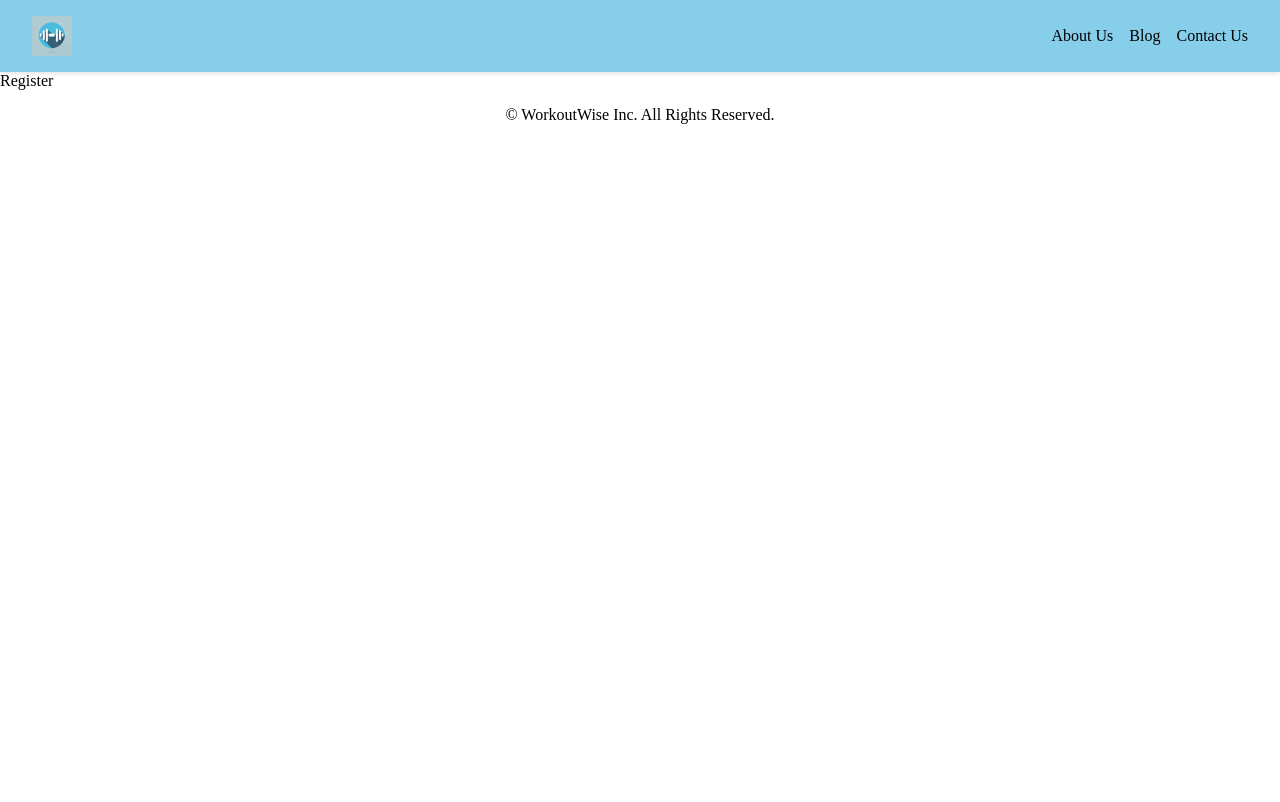
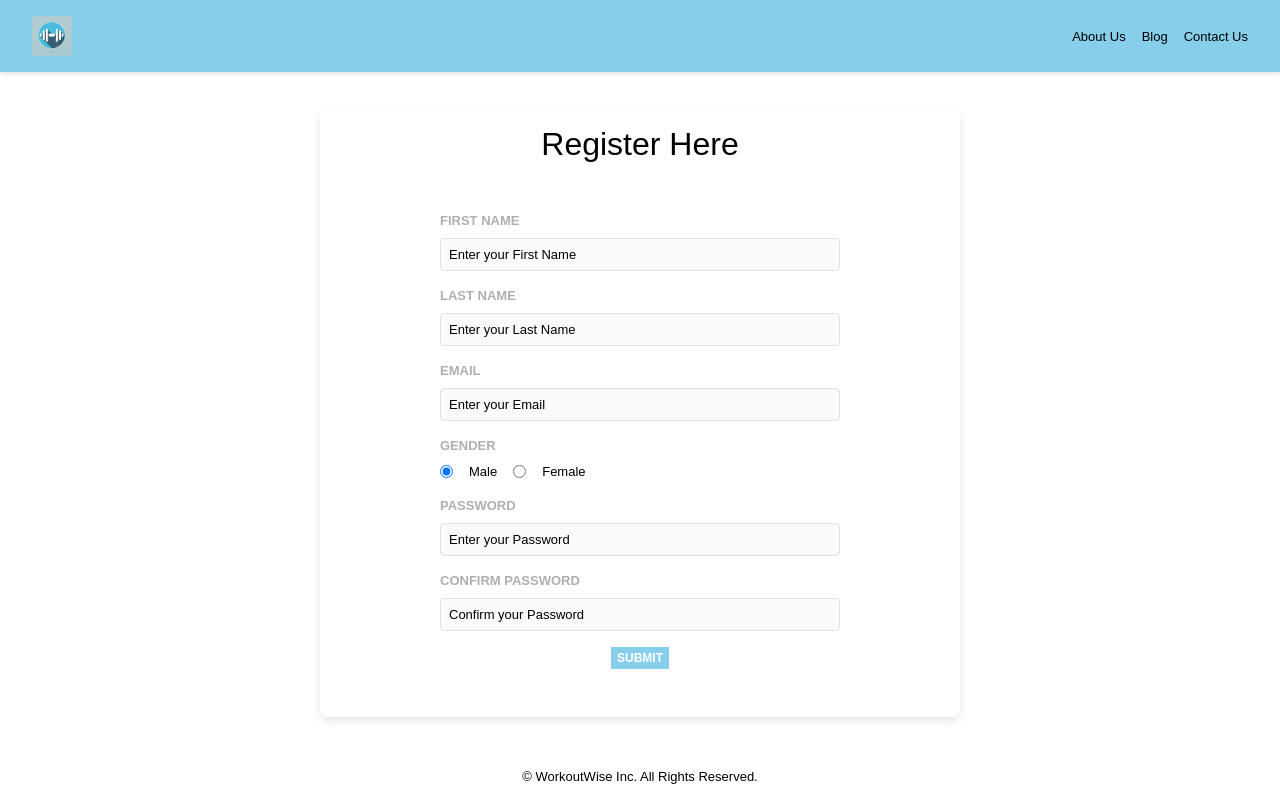
Before and after one commit to siridamineni/siri-damineni-capstone-project, a React (Vite) app in the folder workoutwise-client/: page /register in a window 1280 px wide. Built offline with nearby package versions, Linux system fonts and the light colour scheme; a web font is replaced by a local one.

Commit message:
feat/register

```diff
--- a/workoutwise-client/src/App.scss
+++ b/workoutwise-client/src/App.scss
@@ -1,3 +1,4 @@
+@use "./styles/partials/global" as *;
 * {
   margin: 0;
   overflow-x: hidder;
--- a/workoutwise-client/src/components/Footer/Footer.scss
+++ b/workoutwise-client/src/components/Footer/Footer.scss
@@ -5,5 +5,6 @@
 
   &__content {
     @include flexbox();
+    @include text-style();
   }
 }
--- a/workoutwise-client/src/components/Header/Header.scss
+++ b/workoutwise-client/src/components/Header/Header.scss
@@ -24,5 +24,6 @@
   }
   &__item > a {
     text-decoration: none;
+    @include text-style();
   }
 }
--- a/workoutwise-client/src/pages/Login/Login.jsx
+++ b/workoutwise-client/src/pages/Login/Login.jsx
@@ -23,7 +23,8 @@ function Login() {
 
   return (
     <section className="wrapper">
-      <section className="login-container">
+      <section className="login__container">
+        <h1>Login Here</h1>
         <form className="form" onSubmit={handleSubmit}>
           <FormField
             label="email"
--- a/workoutwise-client/src/pages/Login/Login.scss
+++ b/workoutwise-client/src/pages/Login/Login.scss
@@ -2,18 +2,20 @@
 @use "../../styles/partials/variables" as *;
 
 .wrapper {
-  @include flexbox();
-  width: 100vw;
-  height: calc(100vh - 120px);
+  @include wrapper();
 }
-.login-container {
+.login {
+  &__container {
     @include flexbox($flex-direction: column);
+    padding: 1rem;
     width: 50vw;
     border-radius: 8px;
     overflow: hidden;
     box-shadow: 0 4px 8px rgba(0, 0, 0, 0.1);
     background-color: $white;
   }
+}
+
 .form {
   min-width: 400px;
   padding: 2rem 0rem;
@@ -23,4 +25,7 @@
 .form-footer {
   @include flexbox($flex-direction: column);
   padding: 0rem 0rem 2rem 0rem;
+  & > a {
+    @include text-style();
   }
+}
--- a/workoutwise-client/src/pages/Register/Register.jsx
+++ b/workoutwise-client/src/pages/Register/Register.jsx
@@ -1,7 +1,104 @@
-import React from "react";
+import { useState } from "react";
+import FormField from "../../components/FormField/FormField";
+import "./Register.scss";
+import Button from "../../components/Button/Button";
+function Register() {
+  const [registerData, setRegisterData] = useState({
+    firstName: "",
+    lastName: "",
+    email: "",
+    gender: "male",
+    password: "",
+    cfrmPassword: "",
+  });
 
-function Register() {
-  return <div>Register</div>;
+  const handleChange = (e) => {
+    const { name, value } = e.target;
+    setRegisterData((prevData) => ({
+      ...prevData,
+      [name]: value,
+    }));
+  };
+  const handleSubmit = (e) => {
+    e.preventDefault();
+  };
+  return (
+    <section className="wrapper">
+      <section className="register__container">
+        <h1>Register Here</h1>
+        <form className="form" onSubmit={handleSubmit}>
+          <FormField
+            label="First Name"
+            name="firstName"
+            placeholder="Enter your First Name"
+            inputValue={registerData.firstName}
+            handleChange={handleChange}
+            type="text"
+          />
+          <FormField
+            label="Last Name"
+            name="lastName"
+            placeholder="Enter your Last Name"
+            inputValue={registerData.lastName}
+            handleChange={handleChange}
+            type="text"
+          />
+          <FormField
+            label="Email"
+            name="email"
+            placeholder="Enter your Email"
+            inputValue={registerData.email}
+            handleChange={handleChange}
+            type="text"
+          />
+          <div className="formfield">
+            <h3 className="formfield__label">Gender</h3>
+            <div className="formfield__radio-btn-container">
+              <div className="formfield__each-radio-btn-container">
+                <input
+                  className="formfield__input"
+                  type="radio"
+                  name="gender"
+                  value="male"
+                  checked={registerData.gender === "male"}
+                  onChange={handleChange}
+                />
+                <p className="formfield__each-radio-btn-label">Male</p>
+              </div>
+              <div className="formfield__each-radio-btn-container">
+                <input
+                  className="formfield__input"
+                  type="radio"
+                  name="gender"
+                  value="female"
+                  checked={registerData.gender === "female"}
+                  onChange={handleChange}
+                />
+                <p className="formfield__each-radio-btn-label">Female</p>
+              </div>
+            </div>
+          </div>
+          <FormField
+            label="Password"
+            name="password"
+            placeholder="Enter your Password"
+            inputValue={registerData.password}
+            handleChange={handleChange}
+            type="password"
+          />
+          <FormField
+            label="Confirm Password"
+            name="cfrmPassword"
+            placeholder="Confirm your Password"
+            inputValue={registerData.cfrmPassword}
+            handleChange={handleChange}
+            type="password"
+          />
+          <Button type="submit" text="Submit" />
+        </form>
+      </section>
+    </section>
+  );
 }
 
 export default Register;
--- /dev/null
+++ b/workoutwise-client/src/pages/Register/Register.scss
@@ -0,0 +1,43 @@
+@use "../../styles/partials/mixins" as *;
+@use "../../styles/partials/variables" as *;
+
+.wrapper {
+  @include wrapper();
+}
+
+.register {
+  &__container {
+    @include flexbox($flex-direction: column);
+    width: 50vw;
+    border-radius: 8px;
+    overflow: hidden;
+    box-shadow: 0 4px 8px rgba(0, 0, 0, 0.1);
+    background-color: $white;
+    padding: 1rem;
+  }
+}
+
+.formfield {
+  width: 100%;
+  @include flexbox(
+    $flex-direction: column,
+    $gap: 0.5rem,
+    $align-items: flex-start
+  );
+  &__label {
+    @include text-style(
+      $color: $silver,
+      $font-weight: 600,
+      $text-transform: uppercase
+    );
+  }
+  &__radio-btn-container {
+    @include flexbox($flex-direction: row);
+  }
+  &__each-radio-btn-container {
+    @include flexbox($flex-direction: row);
+  }
+  &__each-radio-btn-label {
+    @include text-style();
+  }
+}
--- a/workoutwise-client/src/styles/partials/_global.scss
+++ b/workoutwise-client/src/styles/partials/_global.scss
@@ -15,3 +15,14 @@ body {
 p {
   margin-block: 0;
 }
+
+h1 {
+  @include text-style(
+    $font-size: 1.75rem,
+    $line-height: 2.25rem,
+    $font-weight: 600
+  );
+  @include tablet {
+    @include text-style($font-size: 2rem, $line-height: 2.5rem);
+  }
+}
--- a/workoutwise-client/src/styles/partials/_mixins.scss
+++ b/workoutwise-client/src/styles/partials/_mixins.scss
@@ -59,7 +59,8 @@
   border-radius: 4px;
 }
 
-@mixin video-controller-icons {
-  background-color: $black;
-  border-radius: 5px;
+@mixin wrapper {
+  @include flexbox();
+  width: 100vw;
+  height: calc(100vh - 120px);
 }
```
Lines whose indentation alone changed are shown as unchanged.
